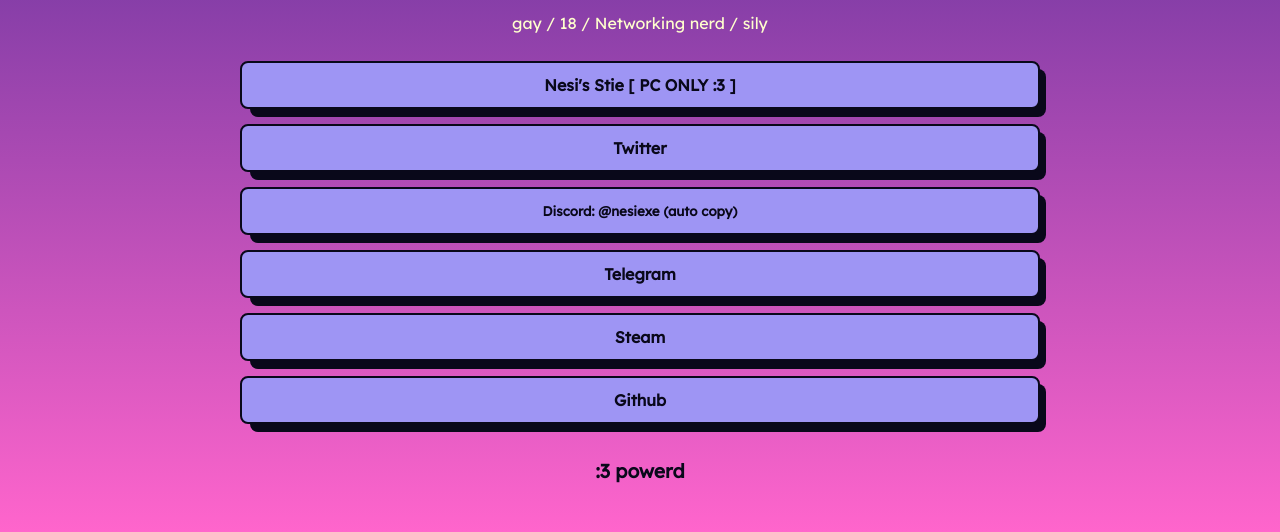
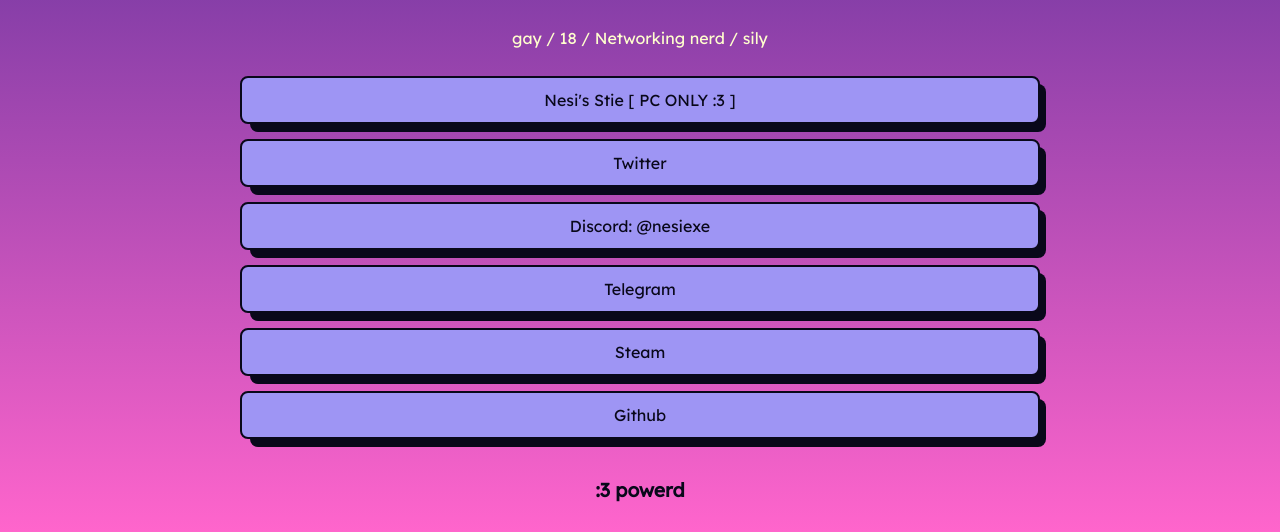
Before and after one commit to nesiexe/cards, a plain HTML site: page index.html in a window 1280 px wide. Shown: the part 268-800 px from the top of the page. Drawn offline with Linux system fonts and the light colour scheme.

Commit message:
Add files via upload

```diff
--- a/index.html
+++ b/index.html
@@ -13,22 +13,22 @@
     <link rel="preconnect" href="https://fonts.gstatic.com" crossorigin>
     <link rel="stylesheet" href="https://fonts.googleapis.com/css?family=Lexend+Deca">
     <link rel="stylesheet" href="/src/index.css">
-
     <link rel="icon" type="image/x-icon" href="/things/favicon.ico">
     <meta name="viewport" content="width=device-width, initial-scale=1.0" />
+    <!-- <meta http-equiv="refresh" content="2"> -->
     <title>NesiEXE :3</title>
   </head>
   <body>
     <div class="background"></div>
-    <div class="div center">
+    <div class="pfp-container center">
       <img class="pfp" src="/things/nesi.png">
     </div>
-    <h1 class="welcome spacer">Hi! I'm Nesi<span class="Nblend">EXE</span></h1>
+    <h1 class="welcome spacer">Hi! I'm Nesi<span class="gradient">EXE</span></h1>
     <p class="center text-small">gay / 18 / Networking nerd / sily</p>
 
     <a class="button text spacer" href="https://nesiexe.xyz">Nesi's Stie [ PC ONLY :3 ]</a>
     <a class="button text spacer" href="https://x.com/nesiexe">Twitter</a>
-    <button onclick="Copy()" class="button text spacer">Discord: @nesiexe (auto copy)</button>
+    <button onclick="Copy()" class="button text-big spacer">Discord: @nesiexe</button>
     <script>
       function Copy() {
         navigator.clipboard.writeText("@nesiexe");
@@ -37,6 +37,6 @@
     <a class="button text spacer" href="https://t.me/Nesixyz">Telegram</a>
     <a class="button text spacer" href="https://steamcommunity.com/id/NesiEXE/">Steam</a>
     <a class="button text spacer" href="https://github.com/nesiexe">Github</a>
-    <div class="text-bottom"><p>:3 powerd</p></div>
+    <div class="text-bottom"><a>:3 powerd</a></div>
   </body>
 </html>
--- a/src/index.css
+++ b/src/index.css
@@ -1,3 +1,6 @@
+body{
+  display: grid;
+}
 .background{
     left: 0;
     bottom: 0;
@@ -20,7 +23,7 @@
     color: #ffffcd;
   }
 
-  .Nblend{
+  .gradient{
     font-family: "Lexend Deca", serif;
     font-optical-sizing: auto;
     font-weight: 600;
@@ -32,14 +35,16 @@
     -webkit-text-fill-color: transparent
   }
 
-  .div{
+  .pfp-container{
     padding-top: 6%;
     -ms-grid-column-align: center;
     justify-self: center;
+    justify-content: center;
   }
 
   .center{
     -ms-grid-column-align: center;
+    justify-content: center;
     justify-self: center;
   }
 
@@ -65,13 +70,24 @@
     color: #ffffcd;
     margin-bottom: 28px;
   }
+  .text-big{
+    -ms-grid-column-align: center;
+    justify-self: center;
+    font-family: "Lexend Deca", serif;
+    font-optical-sizing: auto;
+    font-weight: 500;
+    font-style: normal;
+    font-size: 100%;
+    text-decoration: none;
+    color: #09081a;
+  }
 
   .text{
     -ms-grid-column-align: center;
     justify-self: center;
     font-family: "Lexend Deca", serif;
     font-optical-sizing: auto;
-    font-weight: 800;
+    font-weight: normal;
     font-style: normal;
     text-decoration: none;
     color: #09081a;
@@ -79,14 +95,15 @@
 
   .text-bottom{
     -ms-grid-column-align: center;
-    justify-self: center;
     position: absolute;
+    left: 0;
+    right: 0;
+    margin-inline: auto;
+    width: fit-content;
     bottom: 30px;
-    left: 0px;
-    right: 0px;
     font-family: "Lexend Deca", serif;
     font-optical-sizing: auto;
-    font-weight: 800;
+    font-weight: bold;
     font-style: normal;
     font-size: 120%;
     text-decoration: none;
```
